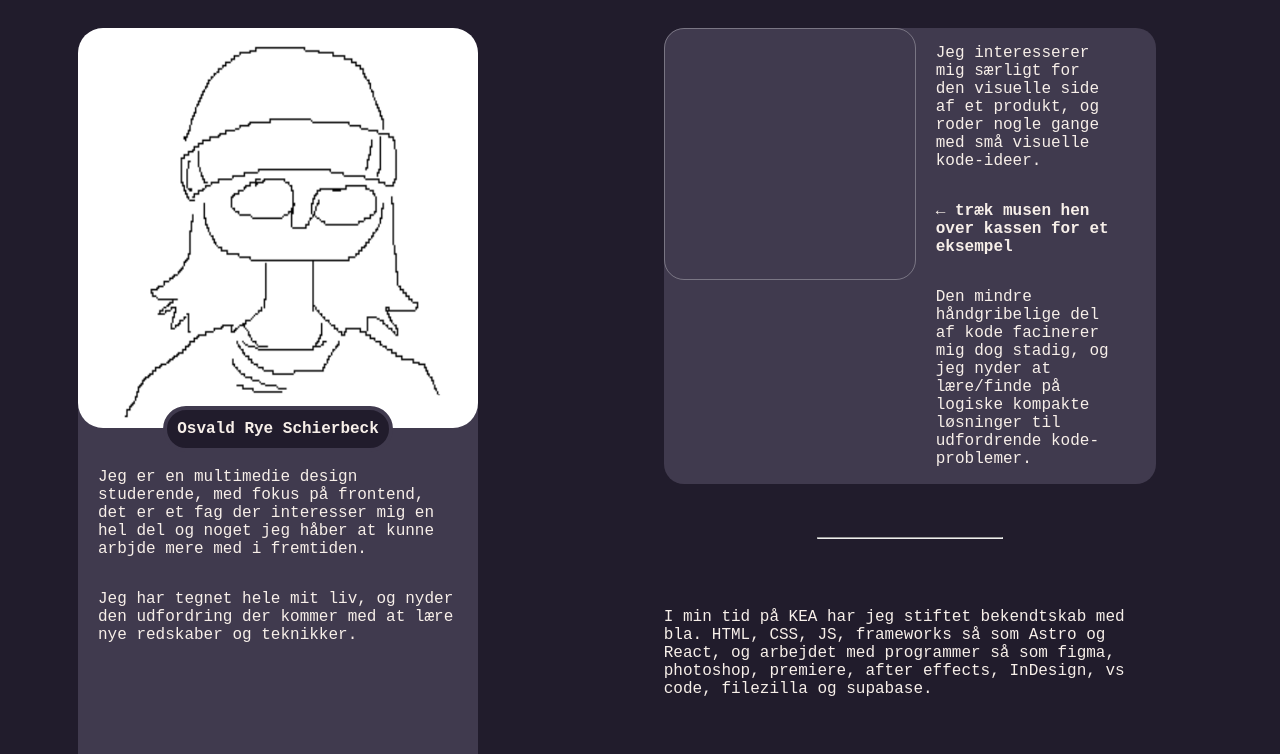
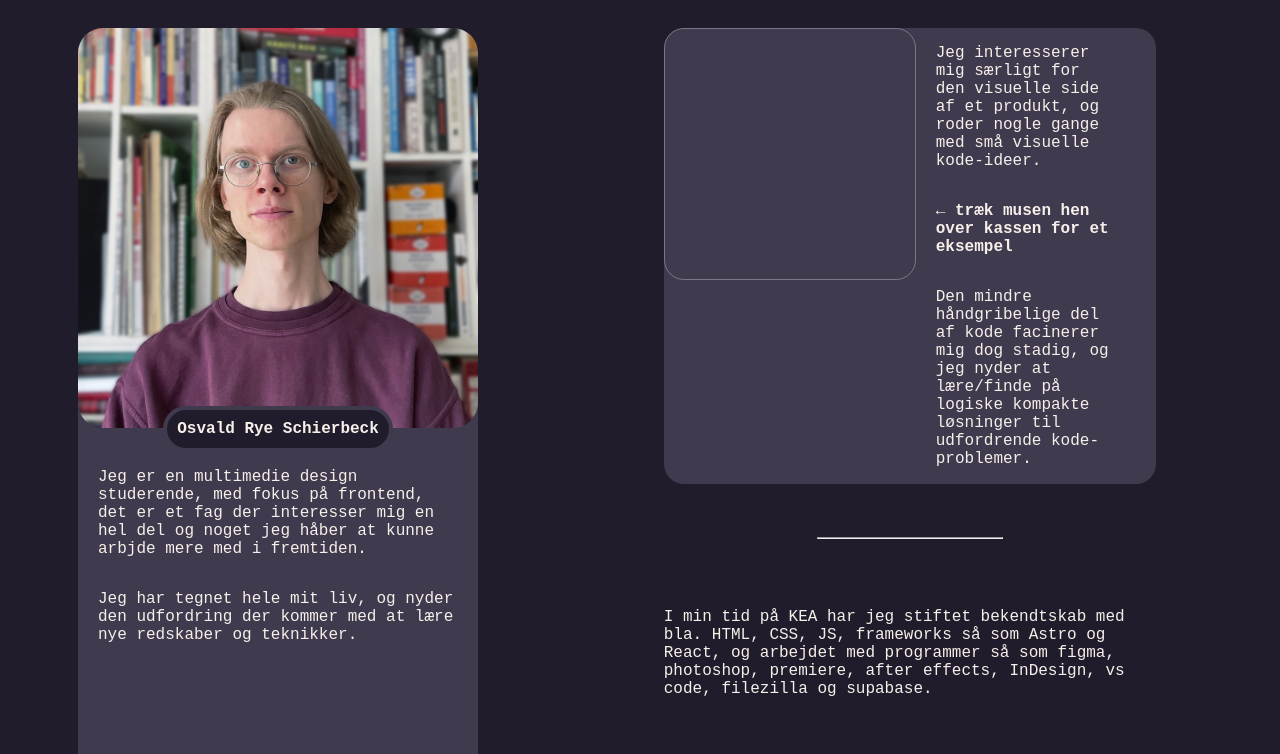
Before and after one commit to OssieSchie/3SEM-sandbox, a plain HTML site: page PPP/ppp.html in a window 1280 px wide. Shown: the top 754 px of the page. Drawn offline with Linux system fonts and the light colour scheme.

Commit message:
PPP Final

```diff
--- a/PPP/ppp.html
+++ b/PPP/ppp.html
@@ -12,7 +12,7 @@
         <div id="left">
             <div id="osvaldIntro">
                 <div id="img">
-                    <img src="osvald.png" alt="">
+                    <img src="img/PPPImg.webp" alt="Osvald Rye Schierbeck">
                     <p id="nameTag">Osvald Rye Schierbeck</p>
                 </div>
                 <div id="imgText">
```
